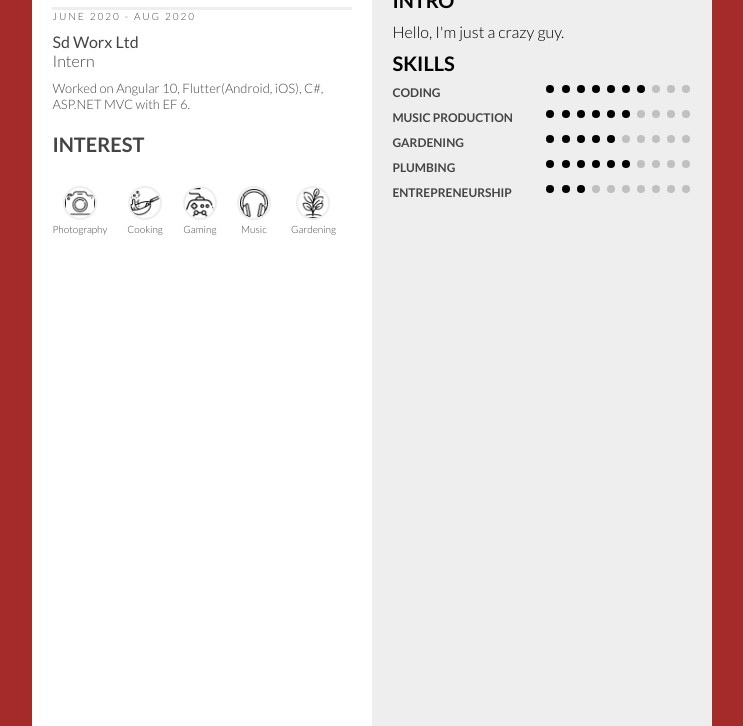
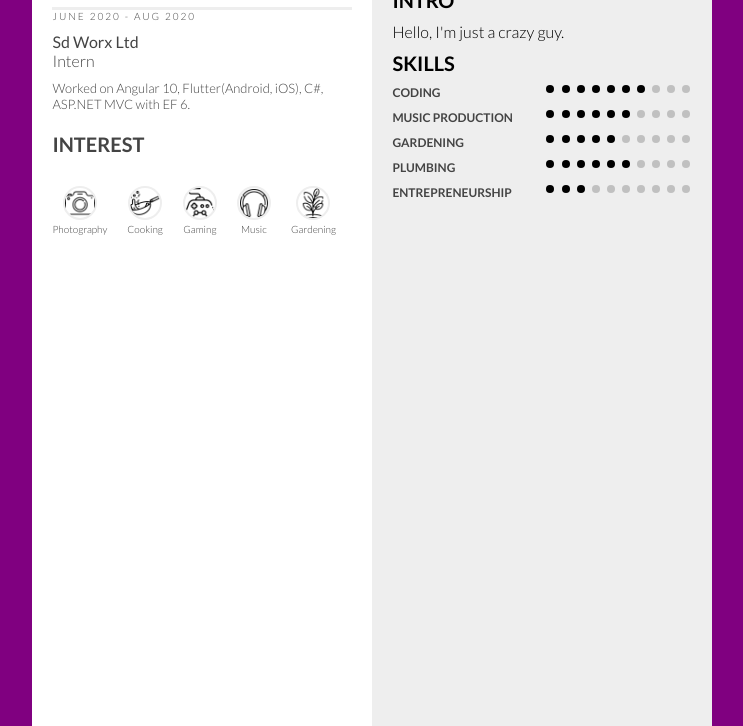
Before and after one commit to akhileshboodhun/AkhileshBoodhunCV, a website: page public/index.html in a window 1280 px wide. Shown: the part 350-1076 px from the top of the page, without its empty margins (326-1069 px from the left). Drawn offline with Linux system fonts and the light colour scheme.

Commit message:
bg purple

```diff
--- a/public/css/main.css
+++ b/public/css/main.css
@@ -32,7 +32,7 @@
 }
 
 body {
-    background: brown;
+    background: purple;
 }
 
 .page {
```
